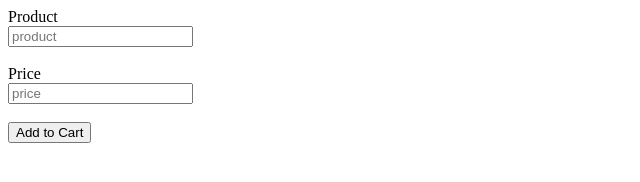
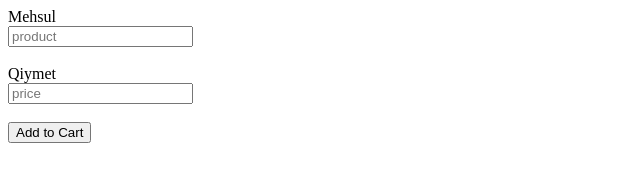
Before and after one commit to rzatalibov555/add_to_card_localstorage_with_js, a plain HTML site: page index.html in a window 1280 px wide. Shown: the full height of the page, 0-640 px from the left. Drawn offline with Linux system fonts and the light colour scheme.

Commit message:
text deyiwikliyi

```diff
--- a/index.html
+++ b/index.html
@@ -143,10 +143,10 @@
     </script> -->
 
     <form action="#" method="">
-        <label for="product">Product</label><br>
+        <label for="product">Mehsul</label><br>
         <input type="text" name="product" id="product" placeholder="product"> <br><br>
 
-        <label for="price">Price</label> <br>
+        <label for="price">Qiymet</label> <br>
         <input id="price" type="number" name="price" placeholder="price"> <br><br>
 
         <button type="button" onclick="addToCart()">Add to Cart</button>
```
